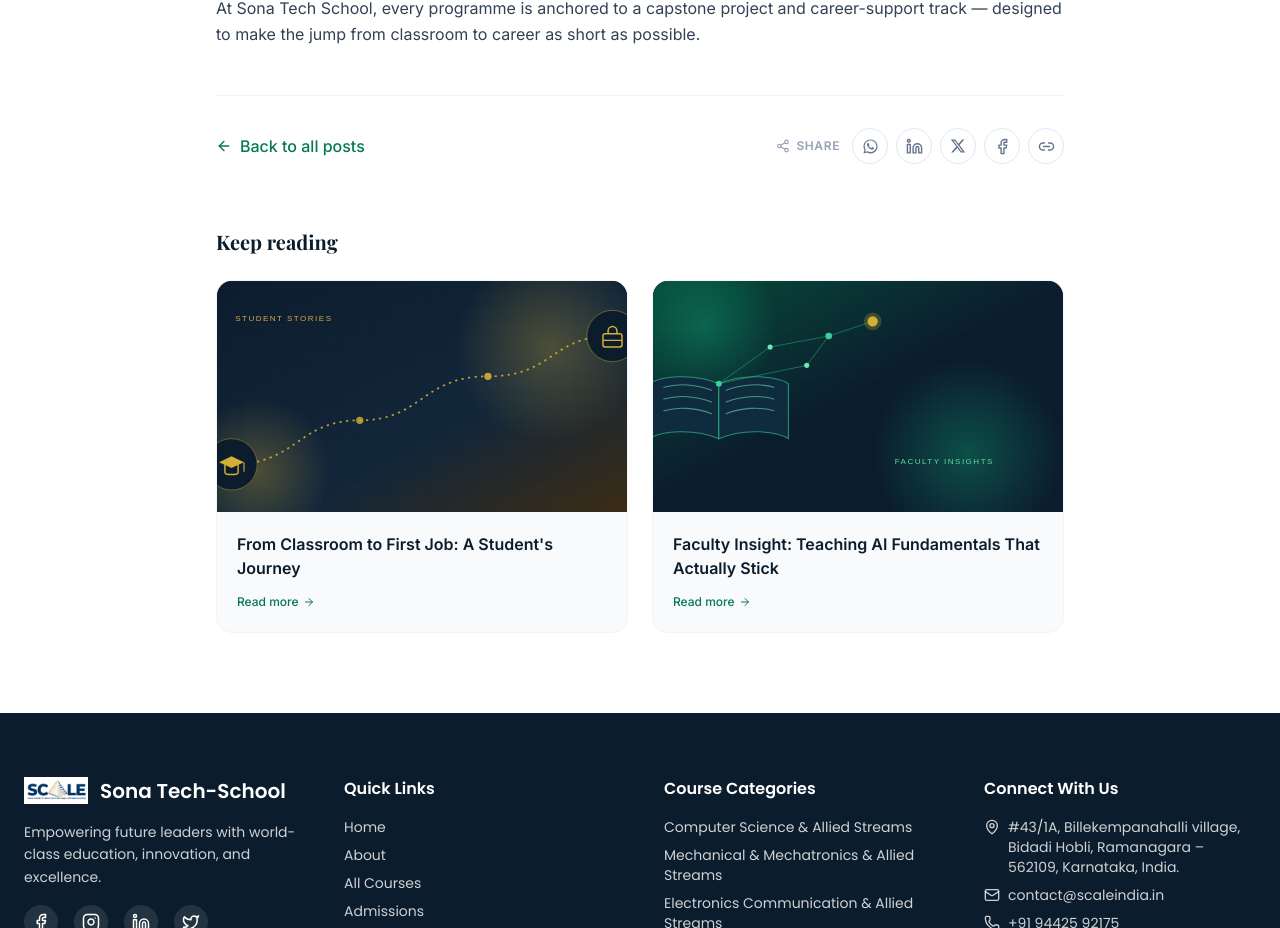
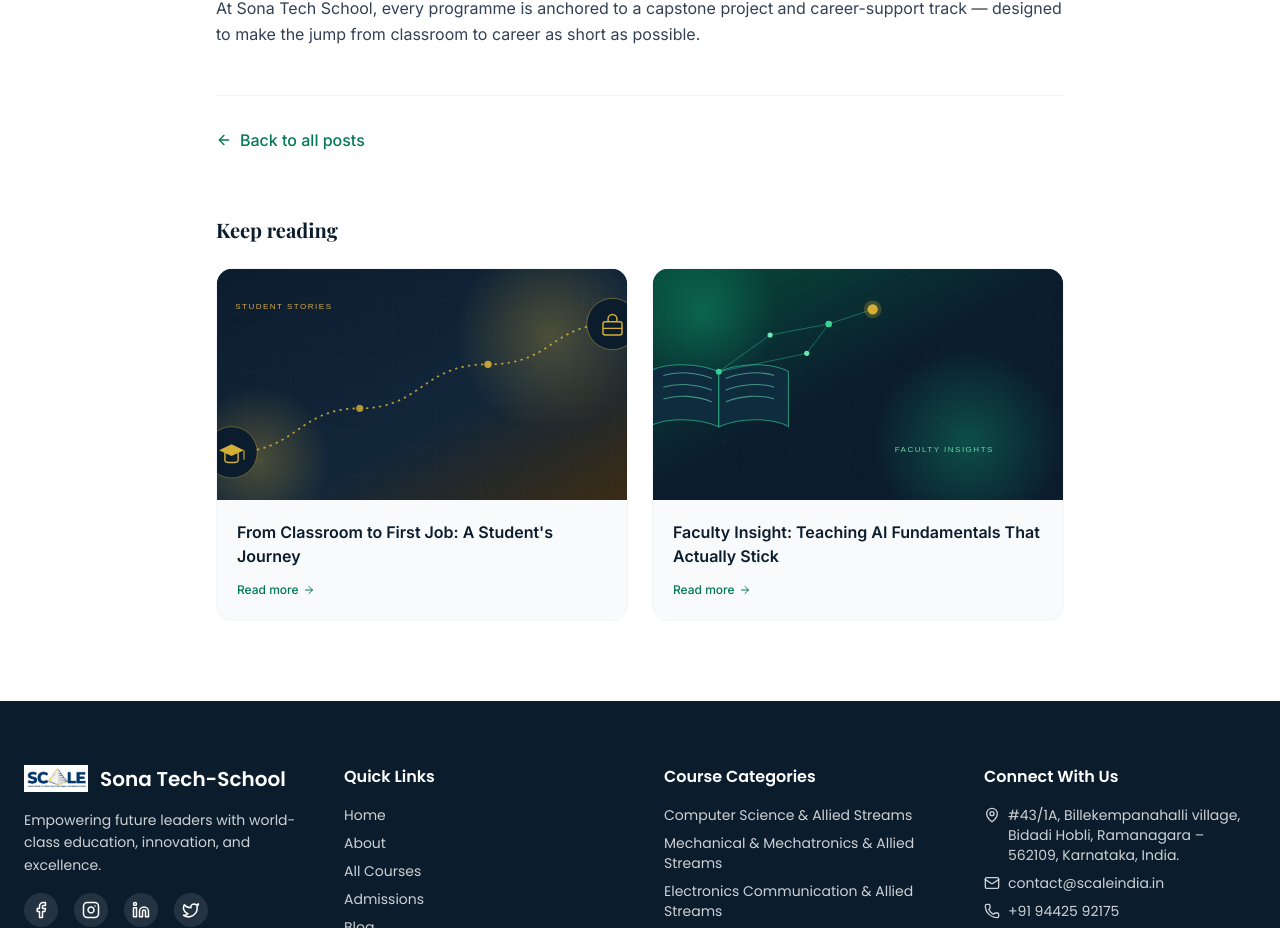
Before and after one commit to webmanagersonatech/scale-techschool, a Next.js app: page /blog/why-industry-diplomas-matter-in-2026 in a window 1280 px wide. Shown: the part 1060-1988 px from the top of the page. Built offline with nearby package versions, Linux system fonts and the light colour scheme.

Commit message:
pushhhhh

```diff
--- a/pages/blog/[slug].tsx
+++ b/pages/blog/[slug].tsx
@@ -79,7 +79,7 @@ export default function BlogPostPage({ post }: Props) {
             >
               <ArrowLeft size={16} /> Back to all posts
             </Link>
-            <ShareIcons url={shareUrl} title={post.title} />
+
           </div>
 
           {related.length > 0 && (
```
